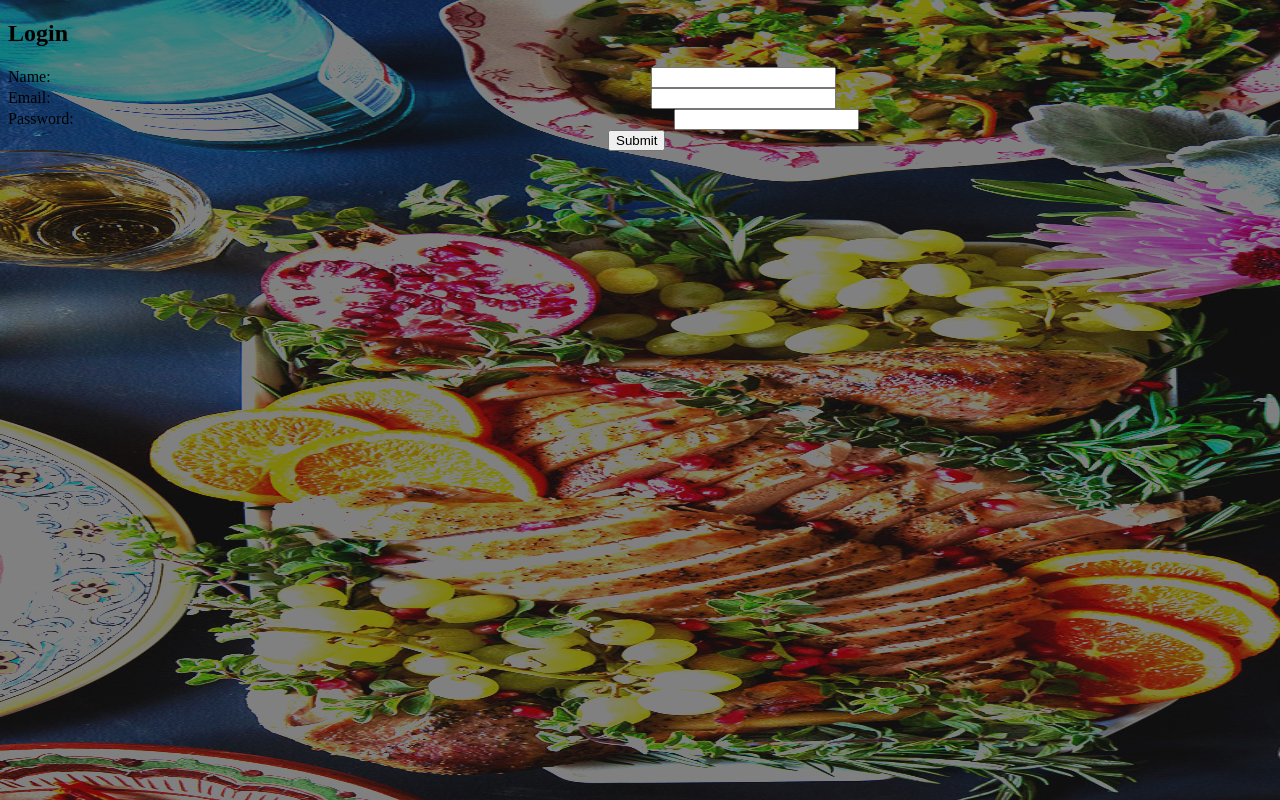
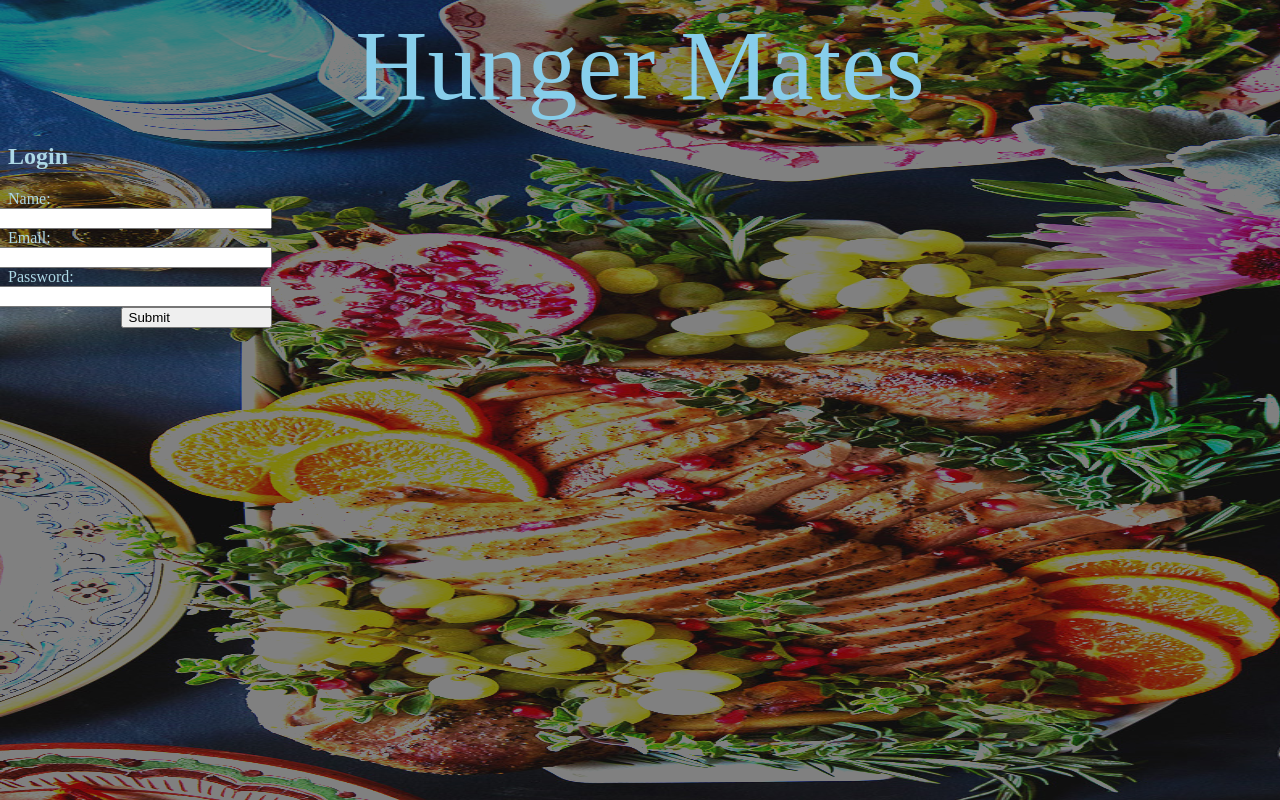
Before and after one commit to cmccray87/Hunger-Mate, a React (Create React App) app in the folder client/: page / in a window 1280 px wide. Built offline with nearby package versions, Linux system fonts and the light colour scheme.

Commit message:
Everything Login

```diff
--- a/client/src/App.css
+++ b/client/src/App.css
@@ -63,3 +63,17 @@ body {
   background-blend-mode: darken;
   background-size: 2000px 1000px;
 }
+
+h2 {
+  color:lightblue;
+}
+
+label {
+  color:lightblue;
+}
+
+input {
+  margin-right: 1000px;
+  float: right;
+  padding-right: 100px;
+}
--- a/client/src/App.js
+++ b/client/src/App.js
@@ -37,6 +37,7 @@ const Logout = () => {
     <div>
       { (user.email !== "") ?(
       <div>
+        <header>Hunger Mates</header>
         <h2>Welcome, <span>{user.name}</span></h2>
         <button onClick={Logout}>Logout</button>
       </div>
--- a/client/src/components/LoginForm.js
+++ b/client/src/components/LoginForm.js
@@ -12,6 +12,7 @@ function LoginForm({Login, error}) {
     return (
         <form onSubmit={submitHandler}>
             <div className="form-inner">
+            <header>Hunger Mates</header>
                 <h2>Login</h2>
                 {(error !="") ? (<div className="error">{error}</div>) : ""}
                 <div className="form-group">
```
